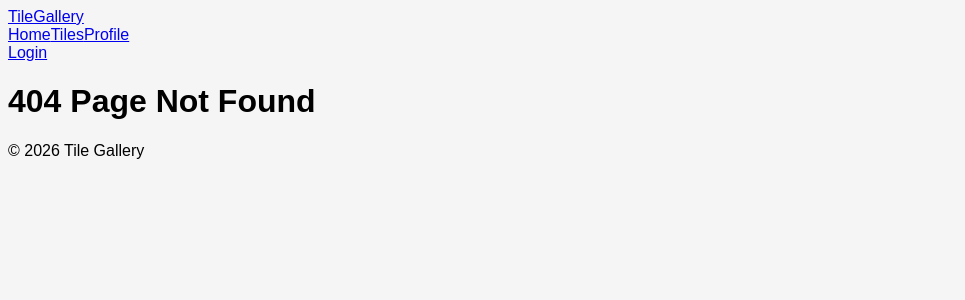
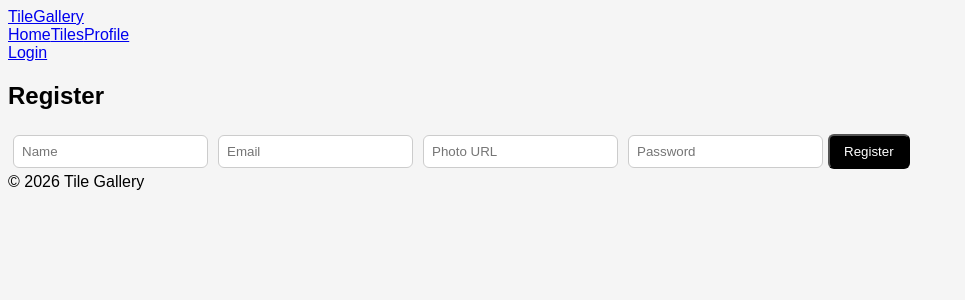
Before and after one commit to Hasib-soc/Assignment-8, a Next.js app: page /register in a window 1280 px wide. Before the commit this address had no page. Shown: the top 300 px of the page, without its empty margins (0-965 px from the left). Built offline with nearby package versions, Linux system fonts and the light colour scheme.

Commit message:
additional information added

```diff
--- /dev/null
+++ b/app/register/page.js
@@ -0,0 +1,51 @@
+"use client";
+
+import { useRouter } from "next/navigation";
+import { useState } from "react";
+
+export default function Register() {
+  const router = useRouter();
+
+  const [form, setForm] = useState({
+    name: "",
+    email: "",
+    photo: "",
+    password: ""
+  });
+
+  const handleSubmit = () => {
+    if (!form.name || !form.email || !form.password) {
+      alert("Fill all fields");
+      return;
+    }
+
+    localStorage.setItem("user", JSON.stringify(form));
+    router.push("/login");
+  };
+
+  return (
+    <div className="text-center mt-10">
+      <h2 className="text-2xl font-bold">Register</h2>
+
+      <input placeholder="Name"
+        onChange={(e) => setForm({ ...form, name: e.target.value })}
+      />
+
+      <input placeholder="Email"
+        onChange={(e) => setForm({ ...form, email: e.target.value })}
+      />
+
+      <input placeholder="Photo URL"
+        onChange={(e) => setForm({ ...form, photo: e.target.value })}
+      />
+
+      <input type="password" placeholder="Password"
+        onChange={(e) => setForm({ ...form, password: e.target.value })}
+      />
+
+      <button className="btn mt-4" onClick={handleSubmit}>
+        Register
+      </button>
+    </div>
+  );
+}
```
